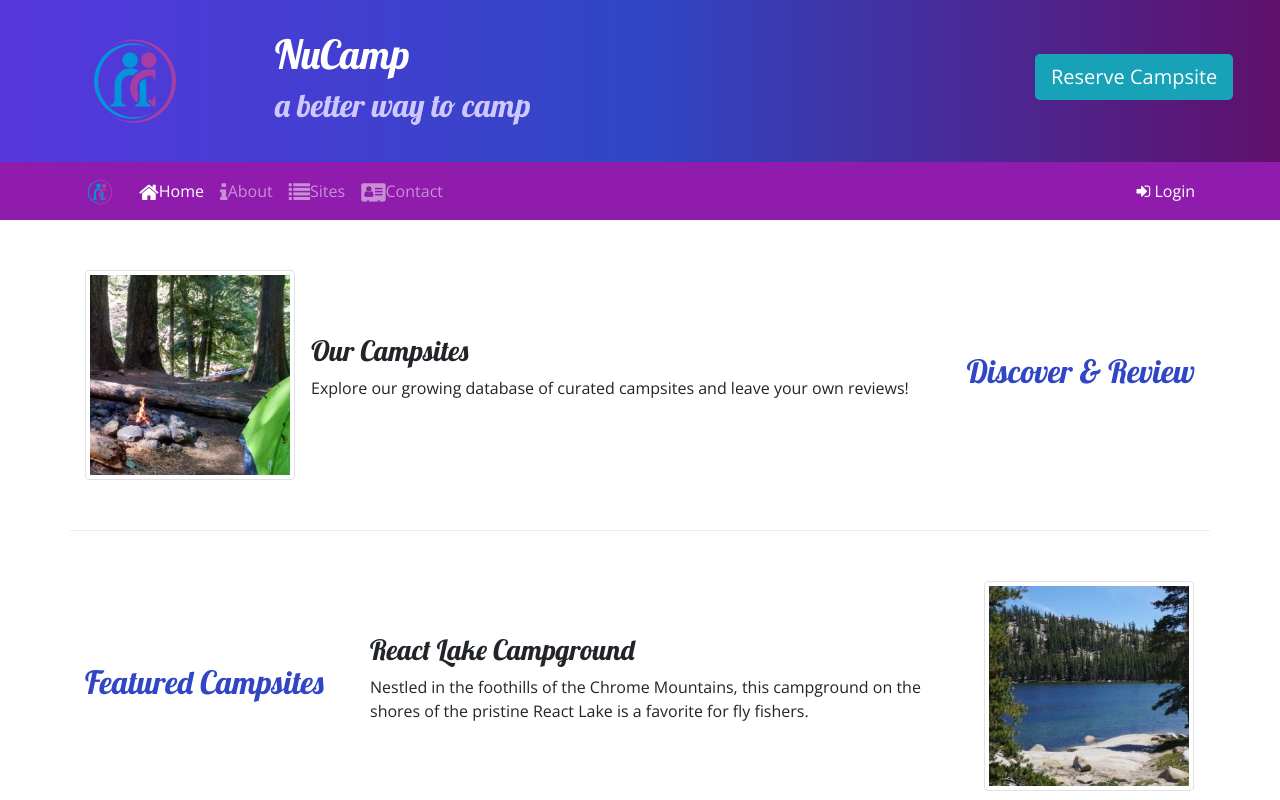
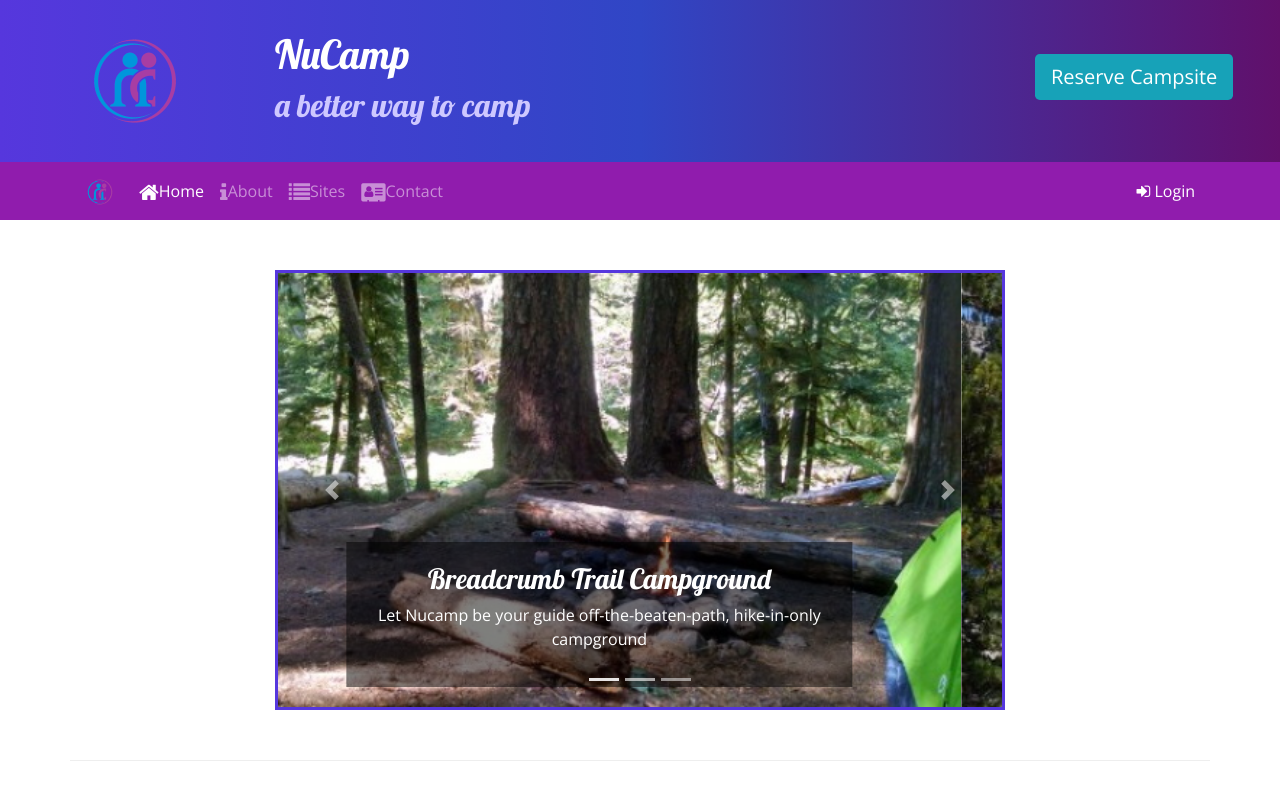
Before and after one commit to jhotalen/nucampSite, a website: page index.html in a window 1280 px wide. Shown: the top 800 px of the page. Drawn offline with nearby package versions, Linux system fonts and the light colour scheme.

Commit message:
Carousel

```diff
--- a/css/styles.css
+++ b/css/styles.css
@@ -41,3 +41,12 @@ header h2 {
     border-top: none;
     padding: 10px;
 }
+
+.carousel-caption {
+    background-color: rgba(0, 0, 0, 0.5);
+}
+
+.carousel {
+   border: solid #5637DD;
+
+}
--- a/index.html
+++ b/index.html
@@ -97,6 +97,53 @@
     </div>
 
     <div class="container">
+
+        <div class="row row-content">
+            <div class="col-md-8 mx-auto">
+                <div id="homeCarousel" class="carousel slide" data-ride="carousel">
+                    <ol class="carousel-indicators">
+                        <li data-target="#homeCarousel" data-slide-to="0" class="active"></li>
+                        <li data-target="#homeCarousel" data-slide-to="1"></li>
+                        <li data-target="#homeCarousel" data-slide-to="2"></li>
+                    </ol>
+                    <div class="carousel-inner">
+                        <div class="carousel-item active">
+                            <img class="d-block w-100" src="img\breadcrumb-trail.jpg" alt="Breadcrumb Trail Campground" />
+                            <div class="carousel-caption">
+                                <h3>Breadcrumb Trail Campground</h3>
+                                <p class="d-none d-sm-block">Let Nucamp be your guide off-the-beaten-path, hike-in-only
+                                campground</p>
+                            </div>
+                        </div>
+                        <div class="carousel-item">
+                            <img class="d-block w-100" src="img\react-lake.jpg" alt="React Lake Campground" />
+                            <div class="carousel-caption">
+                                <h3>React Lake Campground</h3>
+                                <p class="d-none d-sm-block">Nestled in the foothills of the Chrome Mountains, this campground on the
+                                shores of the pristine React Lake is a favorite for fly fishers.</p>
+                            </div>
+                        </div>
+                        <div class="carousel-item">
+                            <img class="d-block w-100" src="img\chrome-river.jpg" alt="Chrome River Campground" />
+                            <div class="carousel-caption">
+                                <h3>Chrome River Campground</h3>
+                                <p class="d-none d-sm-block">Spend a few sunny days and starry nights beneath a canopy of old-growth
+                                firs at this enchanting spot by the Chrome River </p>
+                            </div>
+                        </div>
+                    </div>
+                    <a class="carousel-control-prev" href="#homeCarousel" role="btn" data-slide="prev">
+                        <span class="carousel-control-prev-icon"></span>
+                        <span class="sr-only">Previous</span>
+                    </a>
+                    <a class="carousel-control-next" href="#homeCarousel" role="btn" data-slide="next">
+                        <span class="carousel-control-next-icon"></span>
+                        <span class="sr-only">Next</span>
+                    </a>
+                </div>
+            </div>
+        </div>
+
         <div class="row row-content align-items-center">
             <div class="col-sm-4 order-sm-last col-md-3">
                 <h2 class="text-sm-right">Discover & Review</h2>
```
